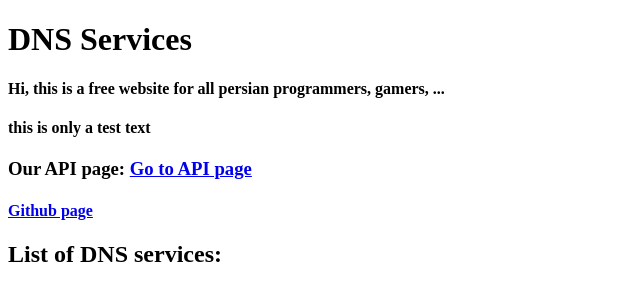
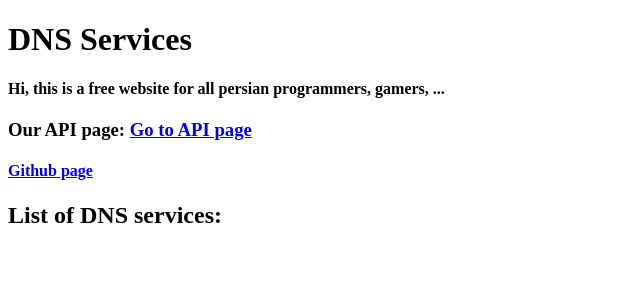
Before and after one commit to bardianz/notro-dns, a Django app: template backend/api/templates/api/index.html in a window 1280 px wide. Shown: the top 301 px of the page, without its empty margins (0-640 px from the left). Run offline with Django 5.2, Linux system fonts and the light colour scheme; the template is opened without the code that fills it, so the values that code supplies are empty.

Commit message:
delete test text

```diff
--- a/backend/api/templates/api/index.html
+++ b/backend/api/templates/api/index.html
@@ -12,7 +12,6 @@
     <div>
             <h1>DNS Services</h1>
             <h4>Hi, this is a free website for all persian programmers, gamers, ...</h4>
-            <h4>this is only a test text</h4>
 
     </div>
 
```
